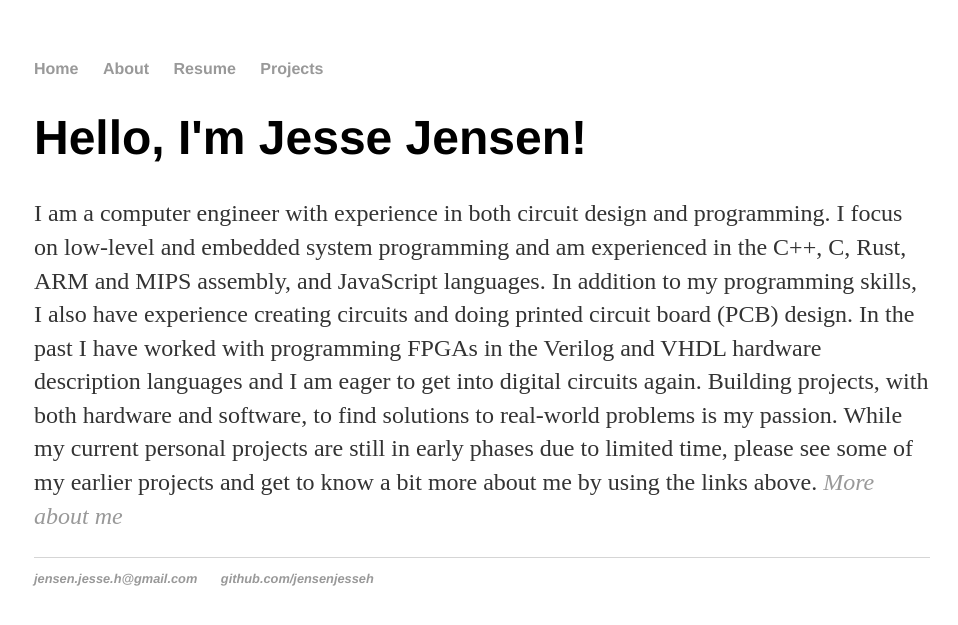
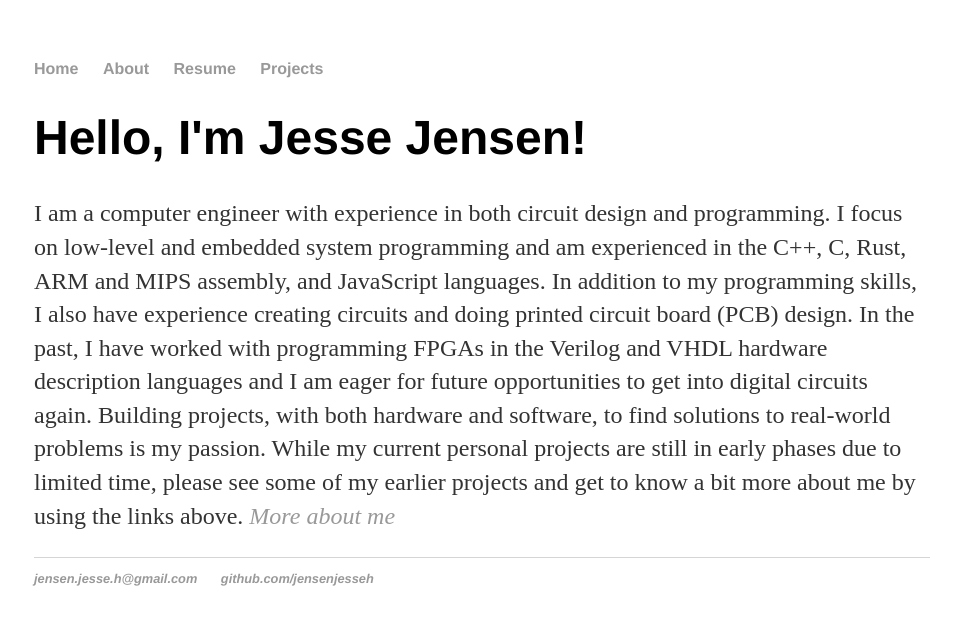
Before and after one commit to jensenjesseh/jensenjesseh.github.io, a Jekyll site: the page built from index.html, in a window 1280 px wide. Shown: the top 625 px of the page, without its empty margins (158-1116 px from the left). Built offline with Jekyll 4.4.1, drawn with Linux system fonts in a browser that asks for light colours.

Commit message:
Update index.html

```diff
--- a/index.html
+++ b/index.html
@@ -4,5 +4,5 @@
 ---
 <div class="blurb">
 	<h1>Hello, I'm Jesse Jensen!</h1>
-	<p>I am a computer engineer with experience in both circuit design and programming. I focus on low-level and embedded system programming and am experienced in the C++, C, Rust, ARM and MIPS assembly, and JavaScript languages. In addition to my programming skills, I also have experience creating circuits and doing printed circuit board (PCB) design. In the past I have worked with programming FPGAs in the Verilog and VHDL hardware description languages and I am eager to get into digital circuits again. Building projects, with both hardware and software, to find solutions to real-world problems is my passion. While my current personal projects are still in early phases due to limited time, please see some of my earlier projects and get to know a bit more about me by using the links above.<em> <a href="/about">More about me</p>
+	<p>I am a computer engineer with experience in both circuit design and programming. I focus on low-level and embedded system programming and am experienced in the C++, C, Rust, ARM and MIPS assembly, and JavaScript languages. In addition to my programming skills, I also have experience creating circuits and doing printed circuit board (PCB) design. In the past, I have worked with programming FPGAs in the Verilog and VHDL hardware description languages and I am eager for future opportunities to get into digital circuits again. Building projects, with both hardware and software, to find solutions to real-world problems is my passion. While my current personal projects are still in early phases due to limited time, please see some of my earlier projects and get to know a bit more about me by using the links above.<em> <a href="/about">More about me</p>
 </div><!-- /.blurb -->
```
